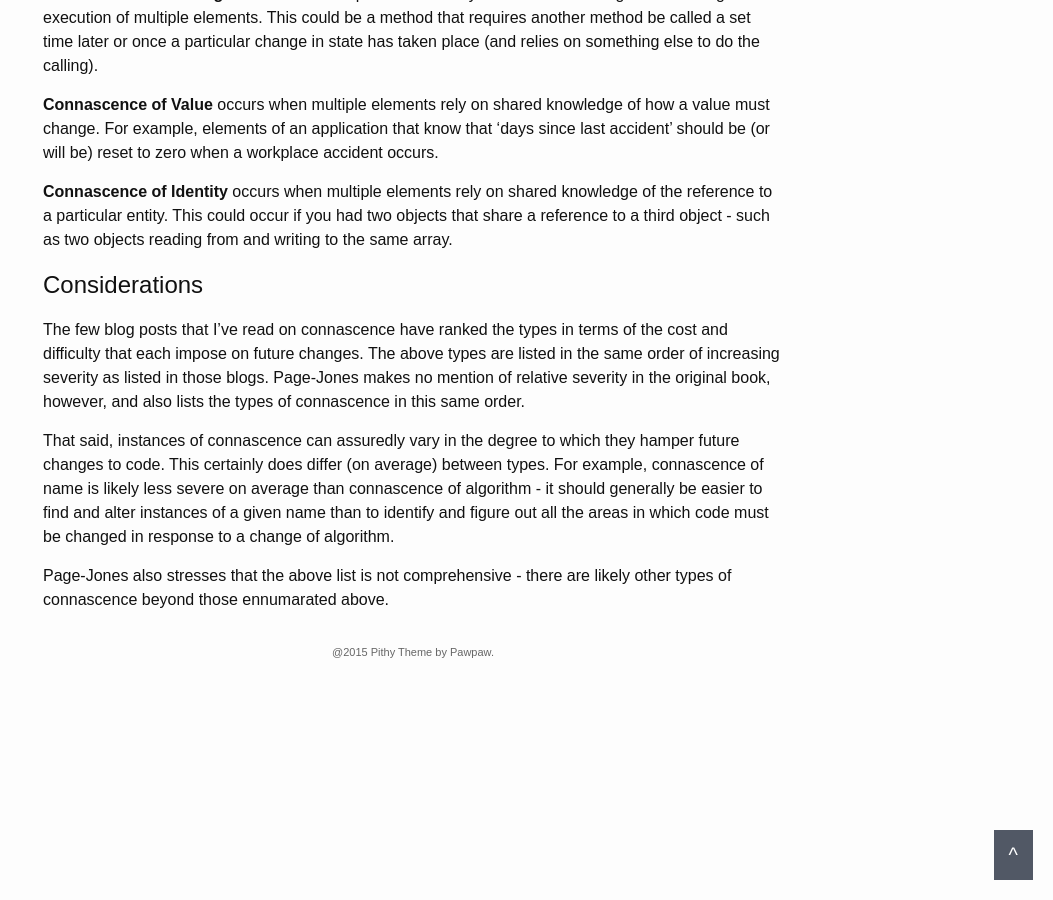
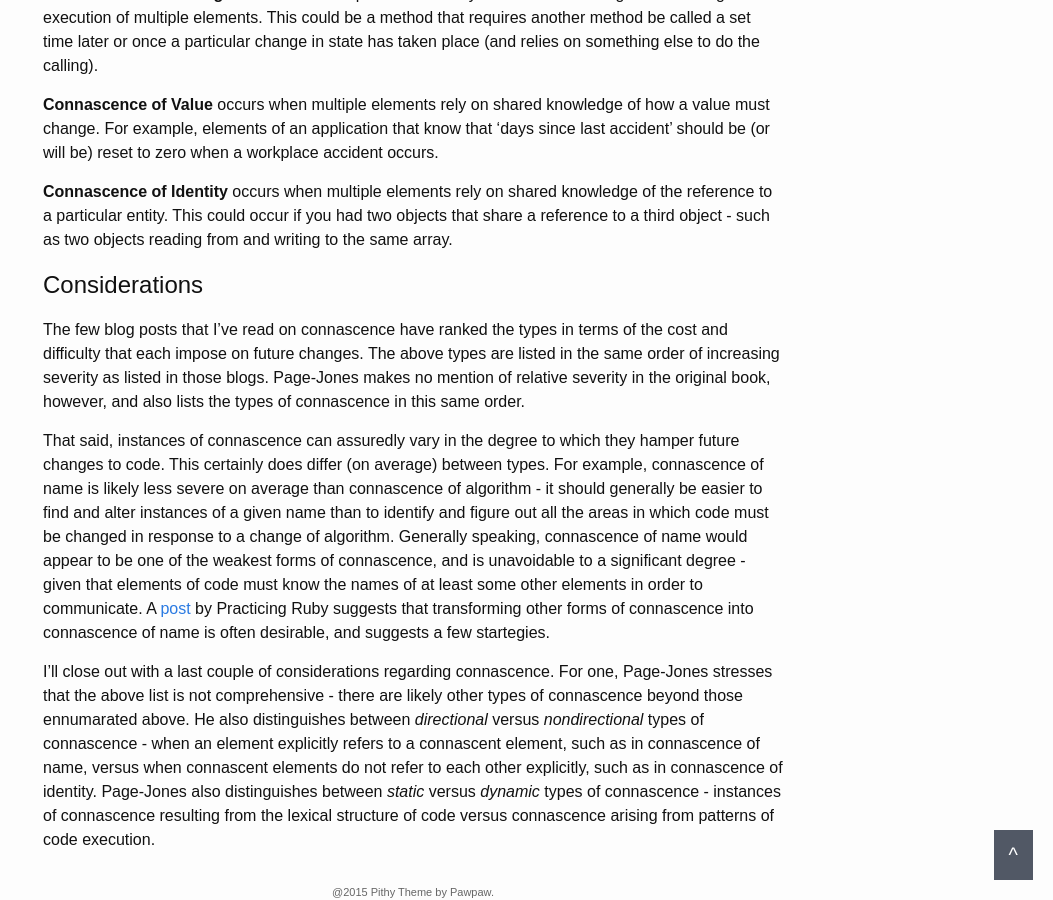
Before and after one commit to merecarvill/8th-light-apprenticeship-site, a Jekyll site: the page built from _posts/2015-09-24-connascence.markdown, in a window 1280 px wide and 900 px high, scrolled down 1037 px. Shown: the whole window, without its empty margins (227-1280 px from the left). Built offline with Jekyll 4.4.1, drawn with Linux system fonts in a browser that asks for light colours.

Commit message:
Edit post - connascence

```diff
--- a/_posts/2015-09-24-connascence.markdown
+++ b/_posts/2015-09-24-connascence.markdown
@@ -30,6 +30,6 @@ Originally introduced by Meilir Page-Jones' *[What Every Programmer Should Know
 
 The few blog posts that I've read on connascence have ranked the types in terms of the cost and difficulty that each impose on future changes. The above types are listed in the same order of increasing severity as listed in those blogs. Page-Jones makes no mention of relative severity in the original book, however, and also lists the types of connascence in this same order.
 
-That said, instances of connascence can assuredly vary in the degree to which they hamper future changes to code. This certainly does differ (on average) between types. For example, connascence of name is likely less severe on average than connascence of algorithm - it should generally be easier to find and alter instances of a given name than to identify and figure out all the areas in which code must be changed in response to a change of algorithm.
+That said, instances of connascence can assuredly vary in the degree to which they hamper future changes to code. This certainly does differ (on average) between types. For example, connascence of name is likely less severe on average than connascence of algorithm - it should generally be easier to find and alter instances of a given name than to identify and figure out all the areas in which code must be changed in response to a change of algorithm. Generally speaking, connascence of name would appear to be one of the weakest forms of connascence, and is unavoidable to a significant degree - given that elements of code must know the names of at least some other elements in order to communicate. A [post](https://practicingruby.com/articles/connascence) by Practicing Ruby suggests that transforming other forms of connascence into connascence of name is often desirable, and suggests a few startegies.
 
-Page-Jones also stresses that the above list is not comprehensive - there are likely other types of connascence beyond those ennumarated above.
+I'll close out with a last couple of considerations regarding connascence. For one, Page-Jones stresses that the above list is not comprehensive - there are likely other types of connascence beyond those ennumarated above. He also distinguishes between *directional* versus *nondirectional* types of connascence - when an element explicitly refers to a connascent element, such as in connascence of name, versus when connascent elements do not refer to each other explicitly, such as in connascence of identity. Page-Jones also distinguishes between *static* versus *dynamic* types of connascence - instances of connascence resulting from the lexical structure of code versus connascence arising from patterns of code execution.
```
